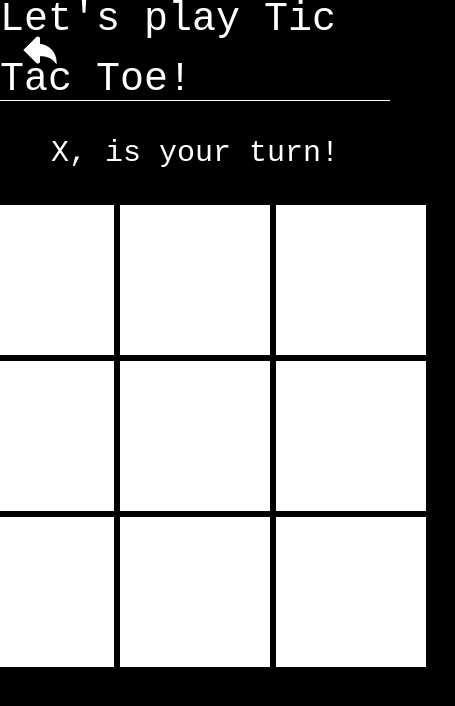
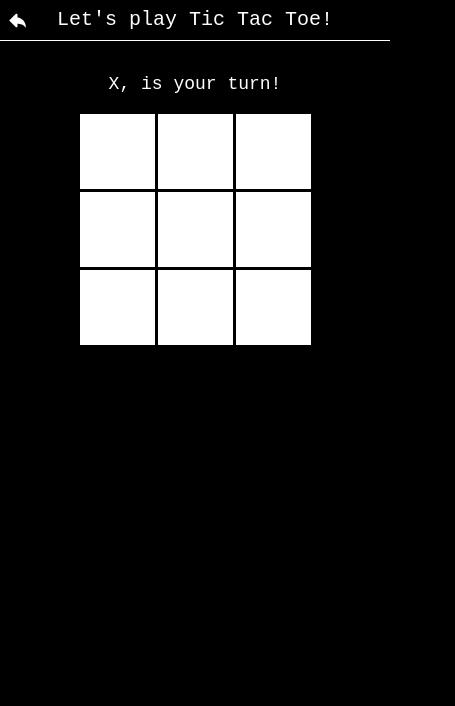
Before and after one commit to ivboiko/tic-tac-toe, a React (Create React App) app: page /game in a window 390 px wide. Shown: the top 706 px of the page, 455 px wide, since content can reach past the window. Built offline with nearby package versions, Linux system fonts and the light colour scheme; a web font is replaced by a local one.

Commit message:
adaptivity added

```diff
--- a/src/index.scss
+++ b/src/index.scss
@@ -123,3 +123,209 @@ body {
     @include button(170px, 60px, 20px, 15px);
   }
 }
+
+@media (max-width: 620px) {
+  .app-container {
+    .header {
+      height: 70px;
+
+      .header-text {
+        font-size: 30px;
+      }
+
+      .header-icon {
+        left: 12px;
+        height: 42px;
+        width: 42px;
+      }
+    }
+
+    .additional-text {
+      font-size: 25px;
+    }
+
+    .game-container {
+
+      .grid {
+        width: 450px;
+        height: 450px;
+        padding: 9px;
+
+        .cell-item {
+          width: 135px;
+          height: 135px;
+          margin: 3px;
+          font-size: 115px;
+        }
+      }
+    }
+
+    .restart-button {
+      @include button(180px, 65px, 21px, 16px);
+    }
+
+    .start-screen {
+      height: 200px;
+
+      .start-button {
+        @include button(200px, 72px, 24px, 18px);
+      }
+    }
+  }
+}
+
+@media (max-width: 530px) {
+  .app-container {
+
+    .header {
+      .header-icon {
+        left: 9px;
+        height: 35px;
+        width: 35px;
+      }
+    }
+
+    .game-container {
+
+      .grid {
+        width: 400px;
+        height: 400px;
+        padding: 8px;
+
+        .cell-item {
+          width: 120px;
+          height: 120px;
+          margin: 3px;
+          font-size: 100px;
+        }
+      }
+    }
+
+    .restart-button {
+      @include button(160px, 59px, 18px, 13px);
+    }
+  }
+}
+
+@media (max-width: 455px) {
+  .app-container {
+    .header {
+      .header-text {
+        font-size: 25px;
+      }
+
+      .header-icon {
+        left: 7px;
+        height: 28px;
+        width: 28px;
+      }
+    }
+
+    .game-container {
+      margin-top: 30px;
+
+      .grid {
+        width: 350px;
+        height: 350px;
+        padding: 7px;
+
+        .cell-item {
+          width: 105px;
+          height: 105px;
+          margin: 2px;
+          font-size: 85px;
+        }
+      }
+    }
+
+    .additional-text {
+      font-size: 20px;
+    }
+
+    .restart-button {
+      @include button(128px, 43px, 14px, 10px);
+    }
+  }
+}
+
+@media (max-width: 390px) {
+  .app-container {
+    .header {
+      height: 40px;
+
+      .header-text {
+        font-size: 20px;
+      }
+
+      .header-icon {
+        position: absolute;
+        left: 5px;
+        height: 25px;
+        width: 25px;
+      }
+    }
+
+    .additional-text {
+      font-size: 18px;
+    }
+
+    .game-container {
+      margin-top: 30px;
+
+      .grid {
+        width: 250px;
+        height: 250px;
+        padding: 6px;
+
+        .cell-item {
+          width: 75px;
+          height: 75px;
+          margin: 1.5px;
+          font-size: 55px;
+        }
+      }
+    }
+
+    .restart-button {
+      @include button(100px, 35px, 12px, 10px);
+    }
+
+    .start-screen {
+      height: 130px;
+
+      .start-button {
+        @include button(130px, 50px, 15px, 10px);
+      }
+    }
+  }
+}
+
+@media (max-width: 300px) {
+  .app-container {
+    .header {
+      height: 25px;
+
+      .header-text {
+        font-size: 10px;
+      }
+
+      .header-icon {
+        left: 3px;
+        height: 18px;
+        width: 18px;
+      }
+    }
+
+    .start-screen {
+      height: 70px;
+
+      .start-button {
+        @include button(80px, 30px, 9px, 6px);
+      }
+    }
+
+    .restart-button {
+      @include button(80px, 30px, 9px, 6px);
+    }
+  }
+}
```
